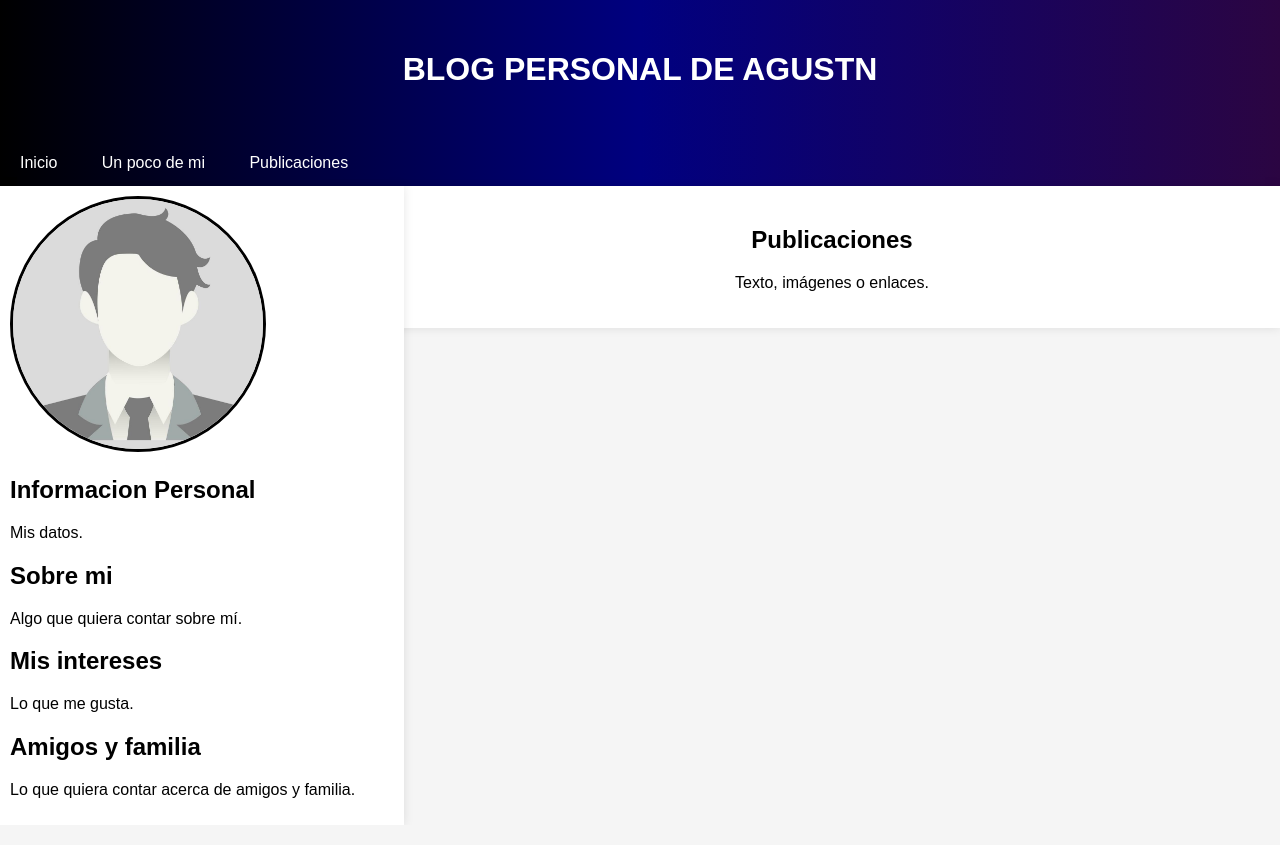
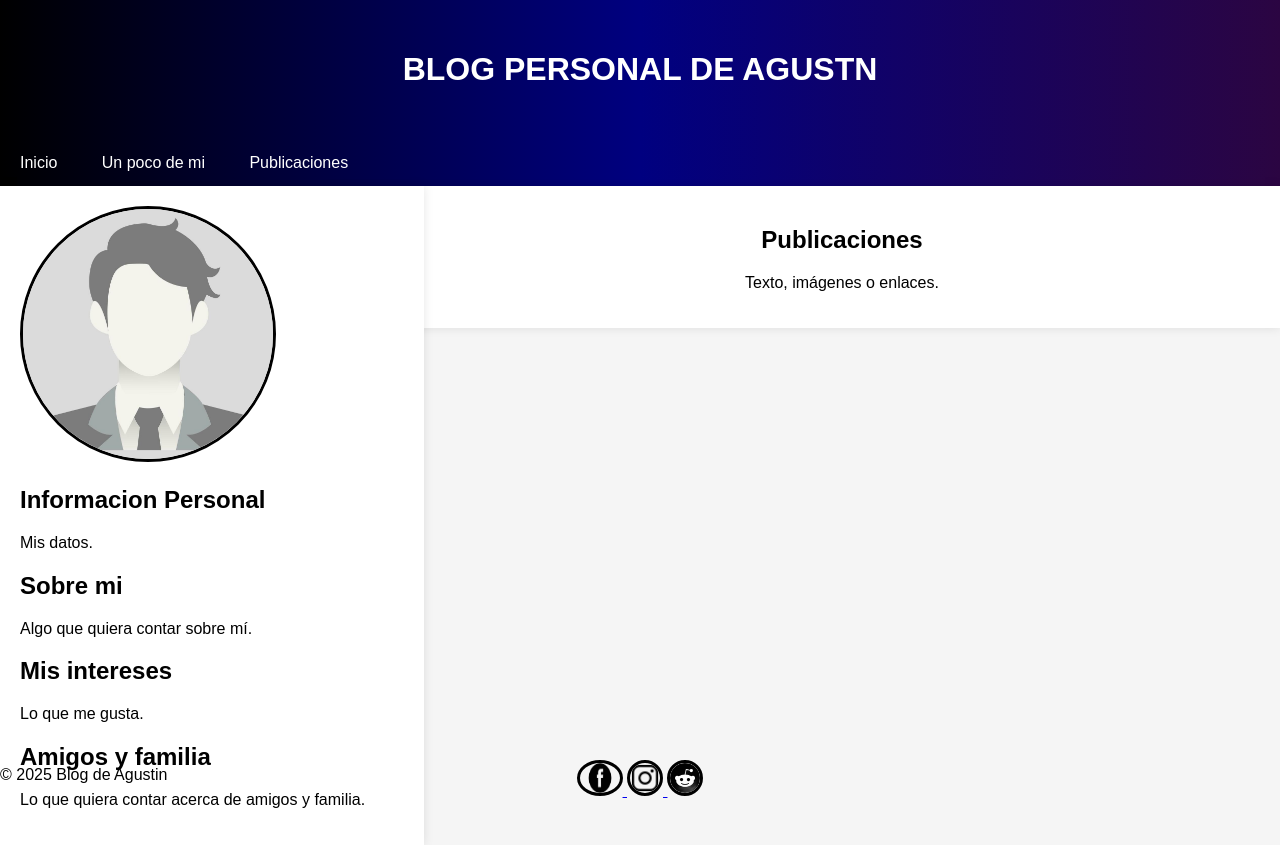
Before and after one commit to cami-mica/Blog, a plain HTML site: page agustin.html in a window 1280 px wide. Drawn offline with Linux system fonts and the light colour scheme.

Commit message:
cambios menores y agregados de enlaces

```diff
--- a/agustin.html
+++ b/agustin.html
@@ -23,7 +23,7 @@
         <a href="#publicaciones">Publicaciones</a>-->
     </nav>
 
-    <aside style="width: 30%; padding: 10px;">
+    <aside>
         <img src="IMG/placeholder_profile.jpg" alt="Foto mia" id="perfil" style="height: 250px; width: 250px;">
 
         <h2 id="Infromación Personal">Informacion Personal</h2>
@@ -46,4 +46,22 @@
             <h2>Publicaciones</h2>
             <p>Texto, imágenes o enlaces.</p>
         </article>
+
+        <footer>
+            <a href="https://www.facebook.com/agustin.ar.33?locale=es_LA" target="_blank">
+                <img src="IMG/fb.png" alt="Facebook" style="height: 30px; width: 40px;">
+            </a>
+
+            <a href="https://www.instagram.com/gordoconplata/" target="_blank">
+                <img src="IMG/ig.jpg" alt="Instagram" style="height: 25; width: 30px;">
+            </a>
+
+            <a href="https://www.reddit.com/user/Diligent_Delay4172/" target="_blank">
+                <img src="IMG/reddit.png" alt="Reddit" style="height: 30px; width: 30px;">
+            </a>
+
+        </footer>
+        <footer style="text-align: left">
+            <p>© 2025 Blog de Agustin</p>
+        </footer>
     </section>
--- a/styles_Agustin.css
+++ b/styles_Agustin.css
@@ -23,6 +23,7 @@ aside {
     padding: 20px;
     float: left;
     box-shadow: 0 0 10px rgba(0, 0, 0, 0.1);
+
 }
 
 article {
@@ -41,7 +42,6 @@ h2 {
     color: black;
 }
 
-/* Estilo de menú desplegable */
 nav {
     background: linear-gradient(to right, black, navy, rgb(43, 5, 66));
     overflow: hidden;
@@ -55,5 +55,12 @@ nav a {
 }
 
 nav a:hover {
-    background-color: crimson;
+    background-color: rgb(98, 172, 197);
 }
+
+footer {
+    position: fixed;
+    bottom: 0;
+    width: 100%;
+    text-align: center
+}
```
Also changed, not shown: IMG/fb.png (added), IMG/ig.jpg (added), IMG/reddit.png (added).
